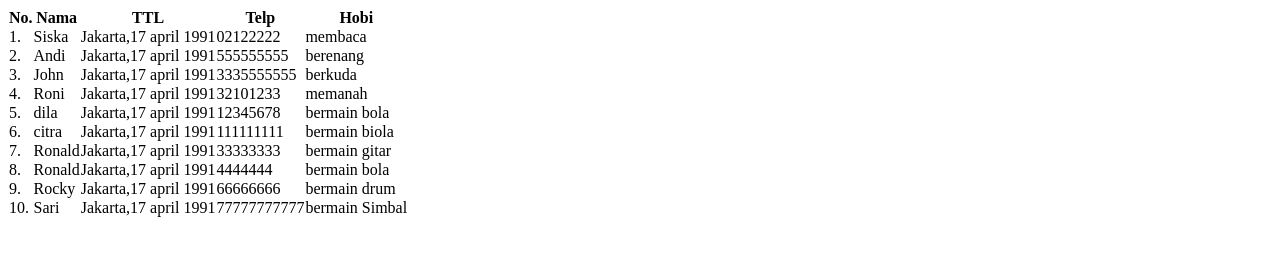
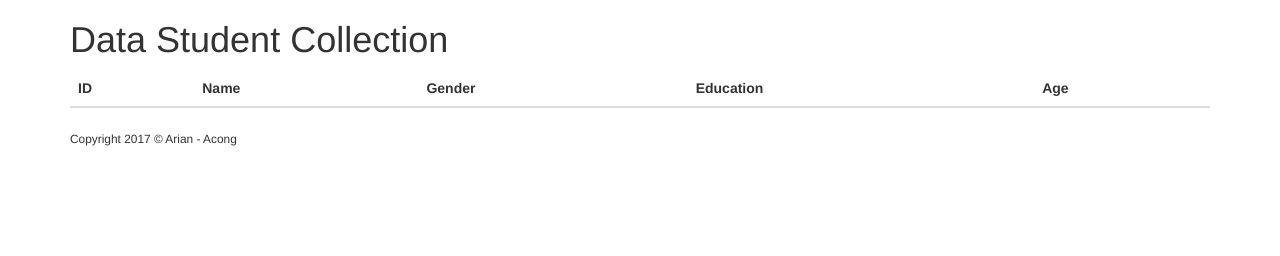
Before and after one commit to datastudents/datastudents-app, a website: page frontend/index.html in a window 1280 px wide. Drawn offline with nearby package versions, Linux system fonts and the light colour scheme.

Commit message:
Running List Student

```diff
--- a/frontend/index.html
+++ b/frontend/index.html
@@ -1,104 +1,44 @@
-<html>
+<!DOCTYPE html>
+<html lang="en">
 
 <head>
-  <title> Contoh table dengan css </title>
-  <link href="table2.css" rel="stylesheet" type="text/css" />
-
+  <meta charset="UTF-8">
+  <meta name="viewport" content="width=device-width, initial-scale=1.0">
+  <meta http-equiv="X-UA-Compatible" content="ie=edge">
+  <title>Data Student Collection</title>
+  <link rel="stylesheet" href="node_modules/bootstrap/dist/css/bootstrap.min.css">
+  <link rel="stylesheet" href="node_modules/bootstrap/dist/css/bootstrap-grid.min.css">
+  <link rel="stylesheet" href="index.css">
 </head>
 
 <body>
-  <table class="mytable" cellpadding="0" cellspacing="1">
-    <tr>
-      <th width="5">No. </th>
-      <th> Nama </th>
-      <th> TTL </th>
-      <th> Telp </th>
-      <th> Hobi </th>
+  <div class="container">
+    <header class="app-header">
+      <h1>Data Student Collection</h1>
+    </header>
+    <main class="app-main">
+      <table class="table">
+        <thead id="app-table-head">
+          <tr>
+            <th>ID</th>
+            <th>Name</th>
+            <th>Gender</th>
+            <th>Education</th>
+            <th>Age</th>
+          </tr>
+        </thead>
+        <tbody id="app-table-body">
+          <!-- DATA FROM API -->
+        </tbody>
+      </table>
+    </main>
+    <footer class="app-footer">
+      <small>Copyright 2017 &copy; Arian - Acong</small>
+    </footer>
+  </div>
 
-    </tr>
-
-    <tr class="ganjil">
-      <td>1.</td>
-      <td>Siska</td>
-      <td>Jakarta,17 april 1991</td>
-      <td>02122222</td>
-      <td>membaca</td>
-    </tr>
-
-    <tr class="ganjil">
-      <td>2.</td>
-      <td>Andi</td>
-      <td>Jakarta,17 april 1991</td>
-      <td>555555555</td>
-      <td>berenang</td>
-    </tr>
-
-    <tr class="ganjil">
-      <td>3.</td>
-      <td>John</td>
-      <td>Jakarta,17 april 1991</td>
-      <td>3335555555</td>
-      <td>berkuda</td>
-    </tr>
-
-    <tr class="ganjil">
-      <td>4.</td>
-      <td>Roni</td>
-      <td>Jakarta,17 april 1991</td>
-      <td>32101233</td>
-      <td>memanah</td>
-    </tr>
-
-    <tr class="ganjil">
-      <td>5.</td>
-      <td>dila</td>
-      <td>Jakarta,17 april 1991</td>
-      <td>12345678</td>
-      <td>bermain bola</td>
-    </tr>
-
-    <tr class="ganjil">
-      <td>6.</td>
-      <td>citra</td>
-      <td>Jakarta,17 april 1991</td>
-      <td>111111111</td>
-      <td>bermain biola</td>
-    </tr>
-
-    <tr class="ganjil">
-      <td>7.</td>
-      <td>Ronald</td>
-      <td>Jakarta,17 april 1991</td>
-      <td>33333333</td>
-      <td>bermain gitar</td>
-    </tr>
-
-    <tr class="ganjil">
-      <td>8.</td>
-      <td>Ronald</td>
-      <td>Jakarta,17 april 1991</td>
-      <td>4444444</td>
-      <td>bermain bola</td>
-    </tr>
-
-    <tr class="ganjil">
-      <td>9.</td>
-      <td>Rocky</td>
-      <td>Jakarta,17 april 1991</td>
-      <td>66666666</td>
-      <td>bermain drum</td>
-    </tr>
-
-    <tr class="ganjil">
-      <td>10.</td>
-      <td>Sari</td>
-      <td>Jakarta,17 april 1991</td>
-      <td>77777777777</td>
-      <td>bermain Simbal</td>
-    </tr>
-
-  </table>
-
+  <script src="node_modules/jquery/dist/jquery.min.js" charset="utf-8"></script>
+  <script src="index.js" charset="utf-8"></script>
 </body>
 
 </html>
```
